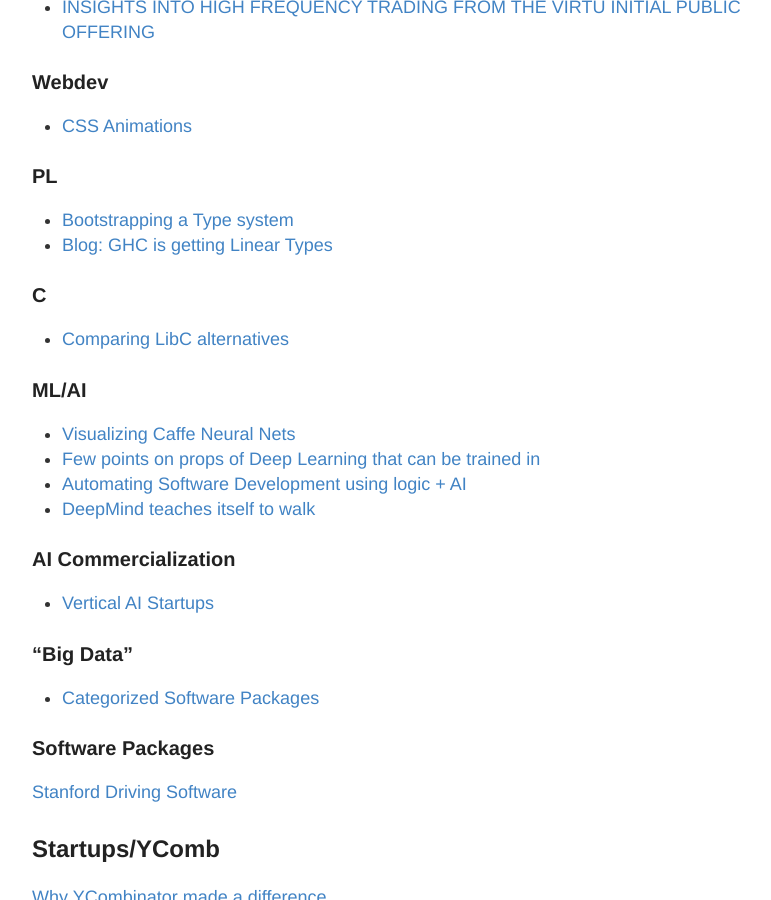
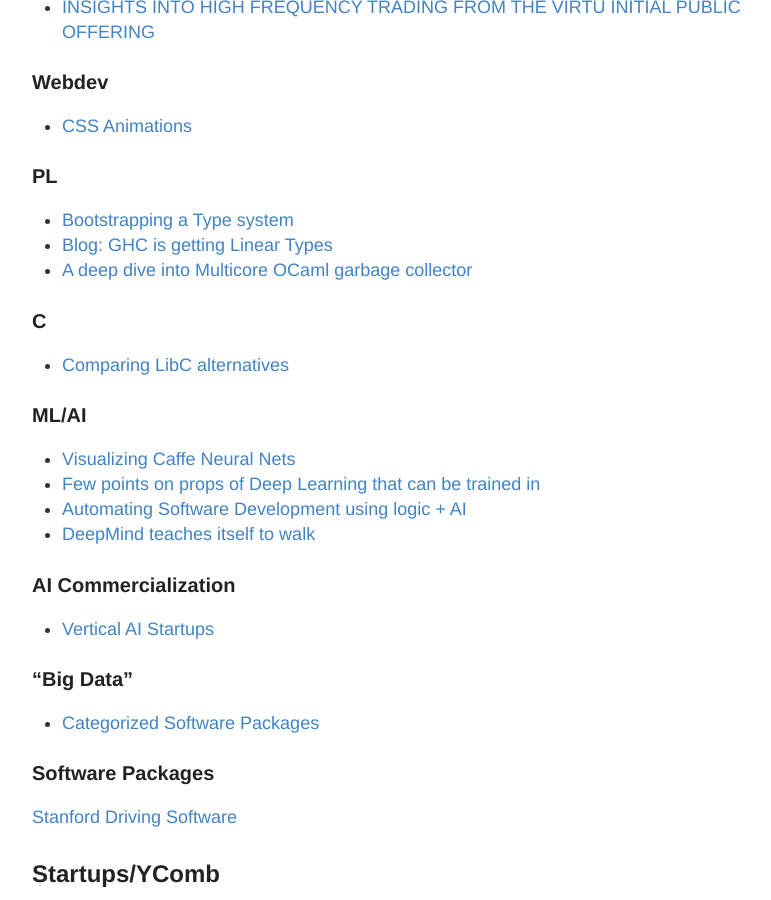
Before and after one commit to RONNCC/ronncc.github, a Jekyll site: the page built from _posts/2016-1-1-InterestingLinks.md, in a window 1280 px wide and 900 px high, scrolled down 1911 px. Shown: the whole window, without its empty margins (248-1019 px from the left). Built offline with Jekyll 4.4.1, drawn with Linux system fonts in a browser that asks for light colours; comment, search, counter and statistics services are not loaded.

Commit message:
Update 2016-1-1-InterestingLinks.md

```diff
--- a/_posts/2016-1-1-InterestingLinks.md
+++ b/_posts/2016-1-1-InterestingLinks.md
@@ -73,6 +73,7 @@
 ### PL
 - [Bootstrapping a Type system](http://journal.stuffwithstuff.com/2010/10/29/bootstrapping-a-type-system/)
 - [Blog: GHC is getting Linear Types](http://blog.tweag.io/posts/2017-03-13-linear-types.html)
+- [A deep dive into Multicore OCaml garbage collector](http://kcsrk.info/multicore/gc/2017/07/06/multicore-ocaml-gc/)
 
 ### C
 - [Comparing LibC alternatives](http://www.etalabs.net/compare_libcs.html)
```
